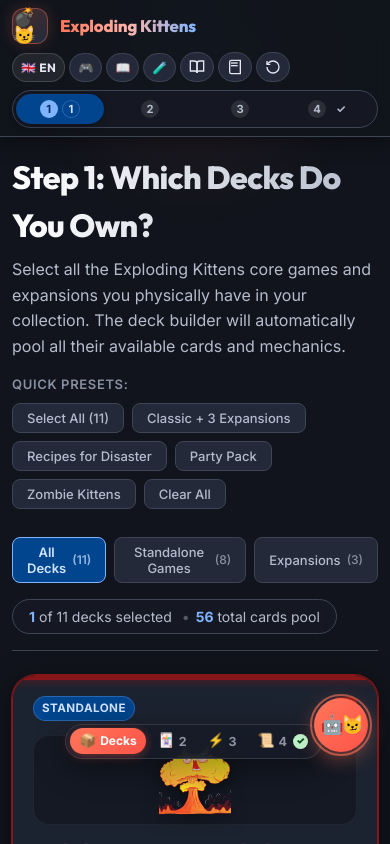
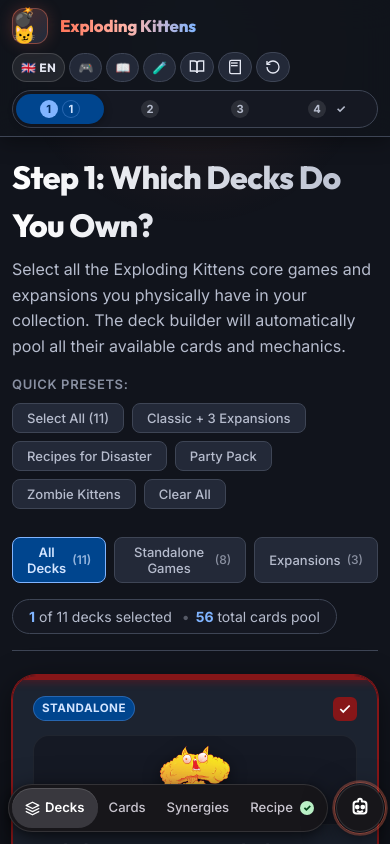
Before and after one commit to mrsdbskn/Exploding-Kittens, a Vue app: page / in a window 390 px wide. Shown: the top 844 px of the page. Built offline with nearby package versions, Linux system fonts and the light colour scheme.

Commit message:
feat: redesign bottom floating pill and chatbot button to match Google Material 3 Expressive pill reference

```diff
--- a/src/App.vue
+++ b/src/App.vue
@@ -150,7 +150,7 @@
     />
 
     <!-- Floating Bottom Navigation Dock: Fast Step Pill + Rules Bot -->
-    <div class="bottom-floating-dock" :class="{ 'is-lifted': currentStep === 'decks' }">
+    <div class="bottom-floating-dock">
       <QuickStepBar
         :current-step="currentStep"
         :suggestions-count="deckRecipe.suggestions.length"
@@ -520,17 +520,19 @@
   overflow-x: hidden;
 }
 
-/* Floating Bottom Navigation Dock: Fast Step Pill + Rules Bot */
+/* Floating Bottom Navigation Dock: Material 3 Expressive Pill + Circle Button (Centered) */
 .bottom-floating-dock {
   position: fixed;
   bottom: max(16px, env(safe-area-inset-bottom, 16px));
-  right: 20px;
+  left: 50%;
+  transform: translateX(-50%);
   display: flex;
   align-items: center;
   gap: 10px;
   z-index: 150;
   pointer-events: none;
-  transition: bottom 0.25s cubic-bezier(0.2, 0, 0, 1);
+  user-select: none;
+  transition: all 0.25s cubic-bezier(0.2, 0, 0, 1);
 }
 
 .bottom-floating-dock > * {
@@ -539,12 +541,10 @@
 
 @media (max-width: 640px) {
   .bottom-floating-dock {
-    bottom: max(10px, env(safe-area-inset-bottom, 10px));
-    right: 8px;
-    gap: 6px;
-  }
-  .bottom-floating-dock.is-lifted {
-    bottom: calc(66px + max(10px, env(safe-area-inset-bottom, 10px)));
+    bottom: max(12px, env(safe-area-inset-bottom, 12px));
+    gap: 8px;
+    width: auto;
+    max-width: calc(100vw - 16px);
   }
 }
 </style>
--- a/src/components/DeckSelector.vue
+++ b/src/components/DeckSelector.vue
@@ -601,16 +601,12 @@
   margin-left: 4px;
 }
 
-/* Bottom Floating Bar */
+/* Bottom Action Bar (in flow, non-colliding) */
 .floating-next-bar {
-  position: fixed;
-  bottom: max(16px, env(safe-area-inset-bottom, 16px));
-  left: 0;
-  right: 0;
-  z-index: 90;
+  margin-top: 36px;
+  margin-bottom: 96px;
   display: flex;
   justify-content: center;
-  pointer-events: none;
   padding: 0 16px;
 }
 
@@ -681,7 +677,8 @@
     gap: 14px;
   }
   .floating-next-bar {
-    bottom: max(10px, env(safe-area-inset-bottom, 10px));
+    margin-top: 24px;
+    margin-bottom: 90px;
     padding: 0 8px;
   }
   .floating-container {
--- a/src/components/QuickStepBar.vue
+++ b/src/components/QuickStepBar.vue
@@ -8,13 +8,32 @@
       :title="s.fullName"
       @click="onSelectStep(s.id)"
     >
-      <!-- Step Icon -->
-      <span class="step-icon">{{ s.icon }}</span>
+      <!-- Active Icon: Only rendered for the active step, matching the reference design -->
+      <span v-if="currentStep === s.id" class="step-active-icon">
+        <svg v-if="s.id === 'decks'" width="17" height="17" viewBox="0 0 24 24" fill="none" stroke="currentColor" stroke-width="2.2" stroke-linecap="round" stroke-linejoin="round">
+          <path d="M12 2 2 7l10 5 10-5-10-5Z"/>
+          <path d="m2 17 10 5 10-5"/>
+          <path d="m2 12 10 5 10-5"/>
+        </svg>
 
-      <!-- Step Number (on compact/mobile inactive states) -->
-      <span class="step-num">{{ s.number }}</span>
+        <svg v-else-if="s.id === 'cards'" width="17" height="17" viewBox="0 0 24 24" fill="none" stroke="currentColor" stroke-width="2.2" stroke-linecap="round" stroke-linejoin="round">
+          <rect width="12" height="16" x="6" y="4" rx="2"/>
+          <path d="M4 8v10a2 2 0 0 0 2 2h10"/>
+        </svg>
 
-      <!-- Step Label (visible on desktop or active on mobile) -->
+        <svg v-else-if="s.id === 'synergies'" width="17" height="17" viewBox="0 0 24 24" fill="none" stroke="currentColor" stroke-width="2.2" stroke-linecap="round" stroke-linejoin="round">
+          <polygon points="13 2 3 14 12 14 11 22 21 10 12 10 13 2"/>
+        </svg>
+
+        <svg v-else-if="s.id === 'recipe'" width="17" height="17" viewBox="0 0 24 24" fill="none" stroke="currentColor" stroke-width="2.2" stroke-linecap="round" stroke-linejoin="round">
+          <path d="M14 2H6a2 2 0 0 0-2 2v16a2 2 0 0 0 2 2h12a2 2 0 0 0 2-2V8z"/>
+          <polyline points="14 2 14 8 20 8"/>
+          <line x1="16" y1="13" x2="8" y2="13"/>
+          <line x1="16" y1="17" x2="8" y2="17"/>
+        </svg>
+      </span>
+
+      <!-- Step Label: Clean typography on both active and inactive -->
       <span class="step-label">{{ s.label }}</span>
 
       <!-- Step 3 Synergy Warning / Error Badge -->
@@ -70,29 +89,21 @@
   return [
     {
       id: 'decks',
-      number: '1',
-      icon: '📦',
       label: isDe ? 'Decks' : 'Decks',
       fullName: isDe ? 'Schritt 1: Decks auswählen' : 'Step 1: Choose Decks'
     },
     {
       id: 'cards',
-      number: '2',
-      icon: '🃏',
       label: isDe ? 'Karten' : 'Cards',
       fullName: isDe ? 'Schritt 2: Kartenpool & Spieler' : 'Step 2: Cards & Players'
     },
     {
       id: 'synergies',
-      number: '3',
-      icon: '⚡',
       label: isDe ? 'Synergien' : 'Synergies',
       fullName: isDe ? 'Schritt 3: Synergien prüfen' : 'Step 3: Review Synergies'
     },
     {
       id: 'recipe',
-      number: '4',
-      icon: '📜',
       label: isDe ? 'Rezept' : 'Recipe',
       fullName: isDe ? 'Schritt 4: Deck-Rezept & Anleitung' : 'Step 4: Deck Recipe'
     }
@@ -105,50 +116,71 @@
 </script>
 
 <style scoped>
+/* Outer dark pill matching Google Photos Material 3 Expressive pill */
 .quick-step-pill {
-  display: flex;
+  display: inline-flex;
   align-items: center;
-  gap: 4px;
-  padding: 5px 6px;
-  background: rgba(22, 27, 39, 0.90);
-  backdrop-filter: blur(16px);
-  -webkit-backdrop-filter: blur(16px);
+  gap: 2px;
+  padding: 4px;
+  background: #17161a;
+  backdrop-filter: blur(24px);
+  -webkit-backdrop-filter: blur(24px);
   border: 1px solid rgba(255, 255, 255, 0.12);
-  border-radius: var(--md-shape-full, 9999px);
-  box-shadow: 0 8px 32px rgba(0, 0, 0, 0.45);
+  border-radius: 9999px;
+  box-shadow: 0 10px 32px rgba(0, 0, 0, 0.55), 0 2px 8px rgba(0, 0, 0, 0.35);
   user-select: none;
+  height: 54px;
+  box-sizing: border-box;
   transition: all 0.25s cubic-bezier(0.2, 0, 0, 1);
 }
 
 .step-pill-btn {
   display: flex;
   align-items: center;
-  gap: 6px;
-  padding: 8px 14px;
-  border-radius: var(--md-shape-full, 9999px);
+  justify-content: center;
+  gap: 7px;
+  height: 100%;
+  padding: 0 16px;
+  border-radius: 9999px;
   border: none;
   background: transparent;
-  color: var(--md-sys-color-on-surface-variant, #cac4d0);
+  color: #c9c5cf;
   font-family: inherit;
-  font-size: 0.82rem;
-  font-weight: 600;
+  font-size: 0.92rem;
+  font-weight: 500;
   cursor: pointer;
-  transition: all 0.2s cubic-bezier(0.2, 0, 0, 1);
+  transition: all 0.22s cubic-bezier(0.2, 0, 0, 1);
   position: relative;
   white-space: nowrap;
   outline: none;
 }
 
-.step-icon {
-  font-size: 0.95rem;
-  line-height: 1;
+/* Inactive button hover */
+.step-pill-btn:hover:not(.is-active) {
+  color: #ffffff;
+  background: rgba(255, 255, 255, 0.08);
 }
 
-.step-num {
-  display: none;
-  font-size: 0.78rem;
-  font-weight: 700;
-  opacity: 0.75;
+/* ACTIVE ITEM: Lighter charcoal capsule inside pill (Collections style) */
+.step-pill-btn.is-active {
+  background: #39383e;
+  color: #ffffff;
+  font-weight: 600;
+  padding: 0 18px;
+  box-shadow: inset 0 1px 0 rgba(255, 255, 255, 0.14);
+}
+
+.step-active-icon {
+  display: inline-flex;
+  align-items: center;
+  justify-content: center;
+  color: #ffffff;
+  animation: fadeInIcon 0.2s cubic-bezier(0.2, 0, 0, 1);
+}
+
+@keyframes fadeInIcon {
+  from { opacity: 0; transform: scale(0.85); }
+  to { opacity: 1; transform: scale(1); }
 }
 
 .step-label {
@@ -156,26 +188,13 @@
   line-height: 1.2;
 }
 
-.step-pill-btn:hover:not(.is-active) {
-  background: rgba(255, 255, 255, 0.08);
-  color: #ffffff;
-  transform: translateY(-1px);
-}
-
-.step-pill-btn.is-active {
-  background: linear-gradient(135deg, #ff7559 0%, #ff5449 100%);
-  color: #ffffff;
-  box-shadow: 0 2px 10px rgba(255, 84, 73, 0.4);
-  font-weight: 700;
-}
-
 /* Badges */
 .step-badge {
   display: inline-flex;
   align-items: center;
   justify-content: center;
-  min-width: 17px;
-  height: 17px;
+  min-width: 16px;
+  height: 16px;
   padding: 0 4px;
   border-radius: 999px;
   font-size: 0.65rem;
@@ -206,46 +225,44 @@
   50% { transform: scale(1.18); }
 }
 
-/* Responsive Mobile Layout: keeps pill super compact next to the chatbot */
+/* Responsive Mobile Layout */
 @media (max-width: 640px) {
   .quick-step-pill {
-    padding: 3px 4px;
-    gap: 3px;
+    height: 48px;
+    padding: 3px;
+    gap: 1px;
   }
 
   .step-pill-btn {
-    padding: 6px 9px;
-    gap: 4px;
-    font-size: 0.75rem;
+    padding: 0 10px;
+    font-size: 0.82rem;
+    gap: 5px;
   }
 
-  /* On mobile inactive steps: show icon + number */
-  .step-pill-btn:not(.is-active) .step-label {
-    display: none;
+  .step-pill-btn.is-active {
+    padding: 0 13px;
   }
 
-  .step-pill-btn:not(.is-active) .step-num {
-    display: inline-block;
-  }
-
-  /* On mobile active step: show icon + label */
-  .step-pill-btn.is-active .step-num {
-    display: none;
-  }
-
-  .step-pill-btn.is-active .step-label {
-    display: inline-block;
-  }
-
-  .step-icon {
-    font-size: 0.85rem;
+  .step-active-icon svg {
+    width: 15px;
+    height: 15px;
   }
 
   .step-badge {
-    min-width: 15px;
-    height: 15px;
-    font-size: 0.6rem;
+    min-width: 14px;
+    height: 14px;
+    font-size: 0.58rem;
     padding: 0 3px;
   }
 }
+
+@media (max-width: 380px) {
+  .step-pill-btn {
+    padding: 0 7px;
+    font-size: 0.77rem;
+  }
+  .step-pill-btn.is-active {
+    padding: 0 10px;
+  }
+}
 </style>
--- a/src/components/RulesBotDrawer.vue
+++ b/src/components/RulesBotDrawer.vue
@@ -1,14 +1,21 @@
 <template>
   <div class="rules-bot-wrapper" :class="{ 'is-lifted': liftAboveBar && !isOpen }">
-    <!-- Floating Action Button Trigger -->
+    <!-- Floating Action Button Trigger: Matches circular button in reference image -->
     <button
       class="bot-fab-btn"
       :class="{ 'is-open': isOpen }"
       @click="toggleDrawer"
-      :title="isGerman ? 'Kätzchen Schiedsrichter fragen' : 'Ask the Rules Bot'"
+      :title="isGerman ? 'Kätzchen Schiedsrichter fragen (Regel-Bot)' : 'Ask Kitten Rules Referee (Rules Bot)'"
+      :aria-label="isGerman ? 'Regel-Bot' : 'Rules Bot'"
     >
-      <span class="bot-emoji">🤖😼</span>
-      <span class="bot-fab-label">{{ isGerman ? 'Regel-Bot' : 'Rules Bot' }}</span>
+      <span class="bot-fab-icon">
+        <svg width="22" height="22" viewBox="0 0 24 24" fill="none" stroke="currentColor" stroke-width="2.2" stroke-linecap="round" stroke-linejoin="round">
+          <path d="M12 2a2 2 0 0 1 2 2v1h2a3 3 0 0 1 3 3v7a3 3 0 0 1-3 3H8a3 3 0 0 1-3-3V8a3 3 0 0 1 3-3h2V4a2 2 0 0 1 2-2z"/>
+          <circle cx="9" cy="11" r="1.5" fill="currentColor"/>
+          <circle cx="15" cy="11" r="1.5" fill="currentColor"/>
+          <path d="M9.5 15.5c1.5 1 3.5 1 5 0"/>
+        </svg>
+      </span>
       <span v-if="!isOpen" class="bot-pulse-ring"></span>
     </button>
 
@@ -288,39 +295,53 @@
   align-items: center;
 }
 
-/* Floating Action Button */
+/* Floating Action Button: Circular button matching reference design */
 .bot-fab-btn {
   display: flex;
   align-items: center;
-  gap: 10px;
-  padding: 12px 22px;
-  border-radius: var(--md-shape-full);
-  background: linear-gradient(135deg, #ff7559 0%, #ff5449 100%);
+  justify-content: center;
+  width: 54px;
+  height: 54px;
+  border-radius: 50%;
+  background: #17161a;
+  backdrop-filter: blur(24px);
+  -webkit-backdrop-filter: blur(24px);
+  border: 1px solid rgba(255, 255, 255, 0.12);
   color: #ffffff;
-  font-family: var(--font-display);
-  font-size: 0.9375rem;
-  font-weight: 700;
-  box-shadow: 0 6px 20px rgba(255, 117, 89, 0.45);
+  box-shadow: 0 10px 32px rgba(0, 0, 0, 0.55), 0 2px 8px rgba(0, 0, 0, 0.35);
   transition: all 0.25s cubic-bezier(0.2, 0, 0, 1);
   position: relative;
+  outline: none;
+  cursor: pointer;
+  flex-shrink: 0;
+  box-sizing: border-box;
 }
 
 .bot-fab-btn:hover {
-  transform: translateY(-2px) scale(1.03);
-  box-shadow: 0 8px 26px rgba(255, 117, 89, 0.6);
+  background: #28272d;
+  transform: scale(1.05);
+  border-color: rgba(255, 255, 255, 0.22);
 }
 
-.bot-emoji {
-  font-size: 1.3rem;
-  line-height: 1;
+.bot-fab-btn.is-open {
+  background: #39383e;
+  border-color: rgba(255, 117, 89, 0.6);
+  box-shadow: inset 0 1px 0 rgba(255, 255, 255, 0.14);
+}
+
+.bot-fab-icon {
+  display: flex;
+  align-items: center;
+  justify-content: center;
+  color: #ffffff;
 }
 
 .bot-pulse-ring {
   position: absolute;
-  inset: -4px;
-  border-radius: var(--md-shape-full);
-  border: 2px solid rgba(255, 117, 89, 0.6);
-  animation: pulseGlow 2s infinite;
+  inset: -3px;
+  border-radius: 50%;
+  border: 1.5px solid rgba(255, 117, 89, 0.5);
+  animation: pulseGlow 2.4s infinite;
   pointer-events: none;
 }
 
@@ -598,27 +619,9 @@
 }
 
 @media (max-width: 640px) {
-  .rules-bot-wrapper {
-    bottom: max(16px, env(safe-area-inset-bottom, 16px));
-    right: 14px;
-  }
-  .rules-bot-wrapper.is-lifted {
-    bottom: calc(max(10px, env(safe-area-inset-bottom, 10px)) + 78px);
-  }
-  /* Compact circular FAB on phones so it never hides content or buttons */
   .bot-fab-btn {
-    width: 54px;
-    height: 54px;
-    padding: 0;
-    justify-content: center;
-    gap: 0;
-  }
-  .bot-fab-label {
-    display: none;
-  }
-  .bot-emoji {
-    font-size: 1.15rem;
-    letter-spacing: -0.15em;
+    width: 48px;
+    height: 48px;
   }
   .bot-drawer-backdrop {
     padding: 0;
```
